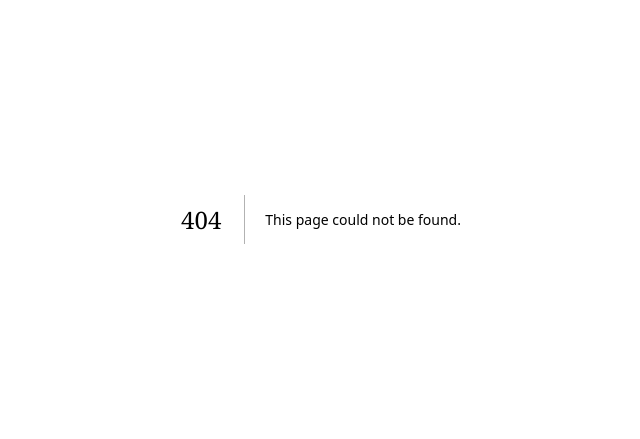
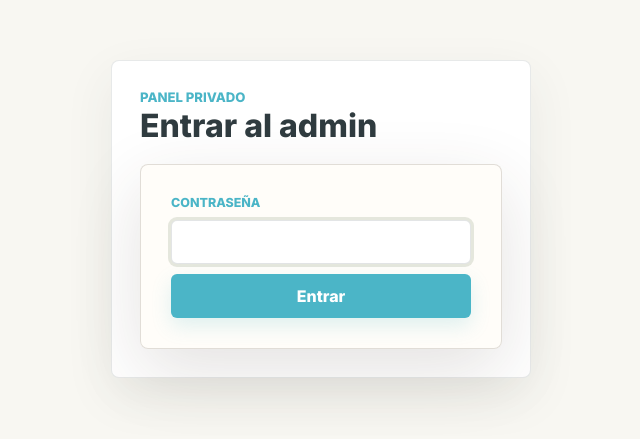
Before and after one commit to juligoro/wedding, a Next.js app: page /admin/login in a window 1280 px wide. Before the commit this address had no page. Shown: the part 181-620 px from the top of the page, without its empty margins (319-959 px from the left). Built offline with nearby package versions, Linux system fonts and the light colour scheme; a web font is replaced by a local one.

Commit message:
Add admin password login

```diff
--- /dev/null
+++ b/app/admin/login/page.js
@@ -0,0 +1,27 @@
+export const metadata = {
+  title: "Admin | Login",
+};
+
+export default async function AdminLoginPage({ searchParams }) {
+  const params = await searchParams;
+  const nextPath = typeof params?.next === "string" ? params.next : "/admin";
+  const hasError = params?.error === "1";
+
+  return (
+    <main className="admin-login-page">
+      <section className="admin-login-card" aria-label="Ingresar al panel privado">
+        <p className="dashboard-kicker">Panel privado</p>
+        <h1>Entrar al admin</h1>
+        <form action="/api/admin/login" method="post">
+          <input type="hidden" name="next" value={nextPath} />
+          <label>
+            Contraseña
+            <input autoComplete="current-password" autoFocus name="password" required type="password" />
+          </label>
+          {hasError ? <p className="login-error">Contraseña incorrecta.</p> : null}
+          <button type="submit">Entrar</button>
+        </form>
+      </section>
+    </main>
+  );
+}
--- /dev/null
+++ b/app/api/admin/login/route.js
@@ -0,0 +1,27 @@
+import { NextResponse } from "next/server";
+
+import { ADMIN_COOKIE_NAME, createAdminSession, getAdminCookieOptions } from "@/lib/adminAuth";
+
+function getSafeRedirect(value) {
+  return typeof value === "string" && value.startsWith("/admin") ? value : "/admin";
+}
+
+export async function POST(request) {
+  const formData = await request.formData();
+  const password = String(formData.get("password") || "");
+  const nextPath = getSafeRedirect(String(formData.get("next") || ""));
+  const adminPassword = process.env.ADMIN_PASSWORD || "";
+
+  if (!adminPassword || password !== adminPassword) {
+    return NextResponse.redirect(
+      new URL(`/admin/login?error=1&next=${encodeURIComponent(nextPath)}`, request.url),
+      303,
+    );
+  }
+
+  const response = NextResponse.redirect(new URL(nextPath, request.url), 303);
+
+  response.cookies.set(ADMIN_COOKIE_NAME, await createAdminSession(), getAdminCookieOptions());
+
+  return response;
+}
--- /dev/null
+++ b/app/api/admin/logout/route.js
@@ -0,0 +1,11 @@
+import { NextResponse } from "next/server";
+
+import { ADMIN_COOKIE_NAME, getAdminCookieOptions } from "@/lib/adminAuth";
+
+export async function POST(request) {
+  const response = NextResponse.redirect(new URL("/admin/login", request.url), 303);
+
+  response.cookies.set(ADMIN_COOKIE_NAME, "", { ...getAdminCookieOptions(), maxAge: 0 });
+
+  return response;
+}
--- a/app/globals.css
+++ b/app/globals.css
@@ -739,6 +739,76 @@ textarea {
   font-family: "Inter", -apple-system, BlinkMacSystemFont, "Segoe UI", sans-serif;
 }
 
+.admin-login-page {
+  min-height: 100svh;
+  display: grid;
+  place-items: center;
+  padding: 24px;
+  background: #f8f7f2;
+  color: #2f3b3f;
+  font-family: "Inter", -apple-system, BlinkMacSystemFont, "Segoe UI", sans-serif;
+}
+
+.admin-login-card {
+  width: min(100%, 420px);
+  border: 1px solid rgba(57, 74, 78, 0.12);
+  border-radius: 8px;
+  padding: 28px;
+  background: #ffffff;
+  box-shadow: 0 18px 50px rgba(51, 63, 66, 0.08);
+}
+
+.admin-login-card h1 {
+  margin: 0 0 22px;
+  color: #2f3b3f;
+  font-family: "Inter", -apple-system, BlinkMacSystemFont, "Segoe UI", sans-serif;
+  font-size: 2rem;
+  font-weight: 800;
+  letter-spacing: 0;
+  line-height: 1.05;
+}
+
+.admin-login-card form,
+.admin-login-card label {
+  display: grid;
+  gap: 10px;
+}
+
+.admin-login-card label {
+  color: #4bb5c7;
+  font-size: 0.78rem;
+  font-weight: 800;
+  text-transform: uppercase;
+}
+
+.admin-login-card input {
+  min-height: 44px;
+  border: 1px solid rgba(57, 74, 78, 0.14);
+  border-radius: 6px;
+  padding: 10px 12px;
+  background: #ffffff;
+  color: #2f3b3f;
+}
+
+.admin-login-card button {
+  min-height: 44px;
+  border: 1px solid rgba(75, 181, 199, 0.45);
+  border-radius: 6px;
+  padding: 10px 16px;
+  background: #4bb5c7;
+  color: #ffffff;
+  cursor: pointer;
+  font-weight: 800;
+  box-shadow: 0 8px 20px rgba(75, 181, 199, 0.18);
+}
+
+.login-error {
+  margin: 0;
+  color: #c43d2f;
+  font-size: 0.9rem;
+  font-weight: 700;
+}
+
 .dashboard-main {
   min-width: 0;
   padding: 32px clamp(20px, 3vw, 42px) 46px;
--- /dev/null
+++ b/lib/adminAuth.js
@@ -0,0 +1,100 @@
+const encoder = new TextEncoder();
+
+export const ADMIN_COOKIE_NAME = "wedding_admin_session";
+export const ADMIN_LOGIN_PATH = "/admin/login";
+export const ADMIN_SESSION_MAX_AGE = 60 * 60 * 24 * 7;
+
+function getSessionSecret() {
+  return process.env.ADMIN_SESSION_SECRET || "";
+}
+
+function base64UrlEncodeBytes(bytes) {
+  let binary = "";
+
+  for (const byte of bytes) {
+    binary += String.fromCharCode(byte);
+  }
+
+  return btoa(binary).replaceAll("+", "-").replaceAll("/", "_").replaceAll("=", "");
+}
+
+function base64UrlEncodeText(value) {
+  return base64UrlEncodeBytes(encoder.encode(value));
+}
+
+function base64UrlDecodeText(value) {
+  const normalized = value.replaceAll("-", "+").replaceAll("_", "/");
+  const padded = normalized.padEnd(normalized.length + ((4 - (normalized.length % 4)) % 4), "=");
+  const binary = atob(padded);
+  const bytes = Uint8Array.from(binary, (character) => character.charCodeAt(0));
+
+  return new TextDecoder().decode(bytes);
+}
+
+async function sign(value, secret) {
+  const key = await crypto.subtle.importKey(
+    "raw",
+    encoder.encode(secret),
+    { name: "HMAC", hash: "SHA-256" },
+    false,
+    ["sign"],
+  );
+  const signature = await crypto.subtle.sign("HMAC", key, encoder.encode(value));
+
+  return base64UrlEncodeBytes(new Uint8Array(signature));
+}
+
+export async function createAdminSession() {
+  const secret = getSessionSecret();
+
+  if (!secret) {
+    throw new Error("Missing ADMIN_SESSION_SECRET");
+  }
+
+  const payload = base64UrlEncodeText(
+    JSON.stringify({
+      exp: Date.now() + ADMIN_SESSION_MAX_AGE * 1000,
+    }),
+  );
+  const signature = await sign(payload, secret);
+
+  return `${payload}.${signature}`;
+}
+
+export async function verifyAdminSession(token) {
+  const secret = getSessionSecret();
+
+  if (!secret || !token) {
+    return false;
+  }
+
+  const [payload, signature] = token.split(".");
+
+  if (!payload || !signature) {
+    return false;
+  }
+
+  const expectedSignature = await sign(payload, secret);
+
+  if (signature !== expectedSignature) {
+    return false;
+  }
+
+  try {
+    const session = JSON.parse(base64UrlDecodeText(payload));
+
+    return typeof session.exp === "number" && session.exp > Date.now();
+  } catch {
+    return false;
+  }
+}
+
+export function getAdminCookieOptions() {
+  return {
+    httpOnly: true,
+    maxAge: ADMIN_SESSION_MAX_AGE,
+    path: "/",
+    sameSite: "lax",
+    secure: process.env.NODE_ENV === "production",
+  };
+}
```
Also changed, not shown: app/admin/AdminDashboard.js (+11 -0 lines), middleware.js (added, +40 -0 lines), 1 other file (tests, documents, lock files or other folders).
